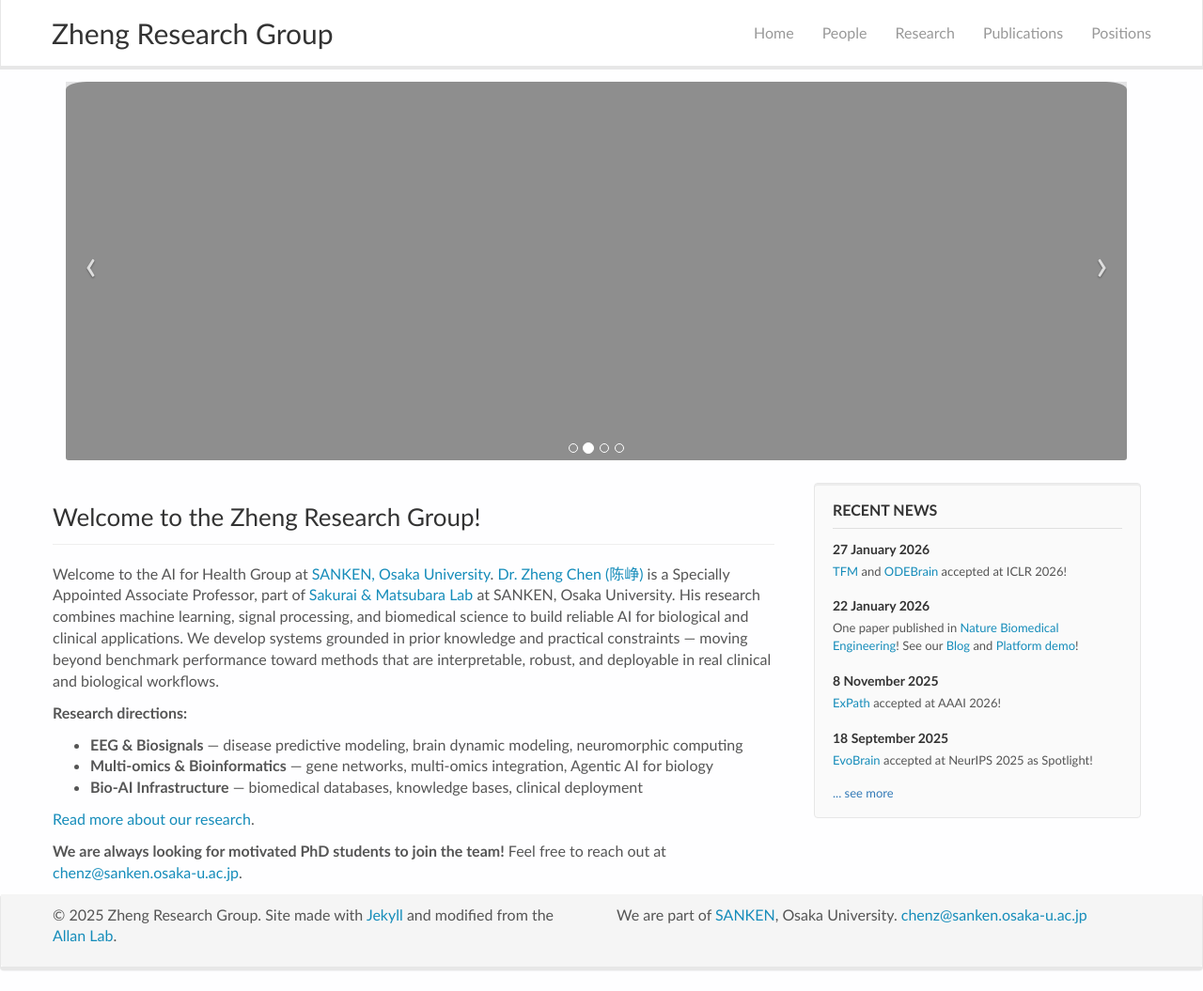
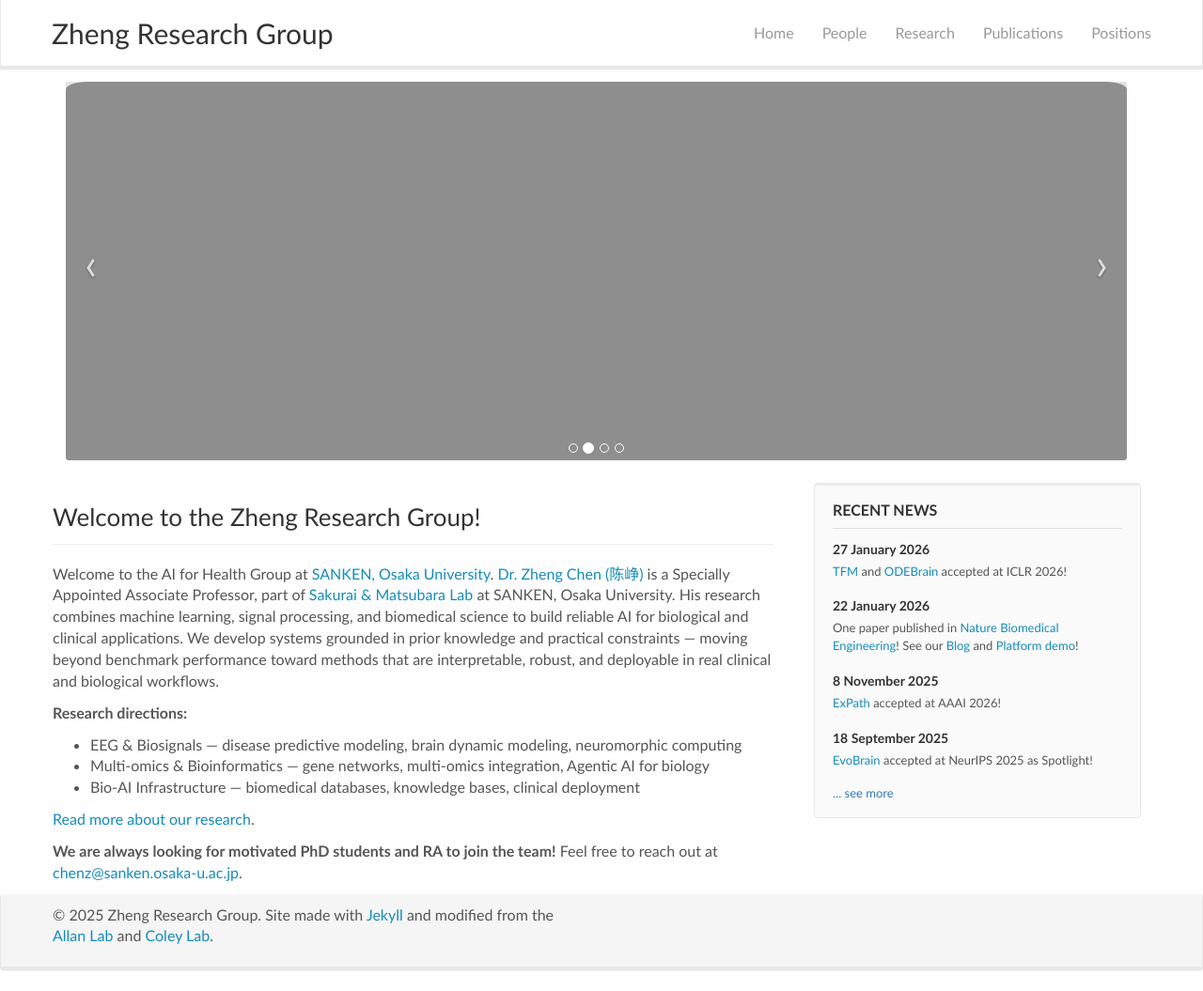
Before and after one commit to zhengchen3/zhengchen3.github.io, a Jekyll site: the page built from _pages/home.md, in a window 1280 px wide and 1055 px high. Shown: the whole window at 94% size. Built offline with Jekyll 4.4.1, drawn with Linux system fonts in a browser that asks for light colours; nearby versions of some CDN libraries.

Commit message:
Apply Coley-style parameters: CSS, nav, footer, news

```diff
--- a/_includes/footer.html
+++ b/_includes/footer.html
@@ -3,11 +3,10 @@
 	<div class="container-fluid">
 	  <div class="row">
 		<div class="col-sm-6">
-		  <p>&copy; 2025 Zheng Research Group. Site made with <a href="https://jekyllrb.com">Jekyll</a> and modified from the <a href="https://github.com/mpa139/allanlab">Allan Lab</a>.</p>
-		</div>
-		<div class="col-sm-6">
+		  <p>&copy; 2025 Zheng Research Group. Site made with <a href="https://jekyllrb.com">Jekyll</a> and modified from the <a href="https://github.com/mpa139/allanlab">Allan Lab</a> and <a href="https://github.com/coleygroup/coleygroup.github.io">Coley Lab</a>.</p>
+		<!-- <div class="col-sm-6">
 		  <p>We are part of <a href="https://www.sanken.osaka-u.ac.jp/en/">SANKEN</a>, Osaka University. <a href="mailto:{{ site.email }}">{{ site.email }}</a></p>
-		</div>
+		</div> -->
 	  </div>
 	</div>
   </div>
--- a/_pages/home.md
+++ b/_pages/home.md
@@ -10,11 +10,11 @@ permalink: /
 Welcome to the AI for Health Group at [SANKEN, Osaka University](https://www.sanken.osaka-u.ac.jp/en/). [Dr. Zheng Chen (陈峥)](https://scholar.google.com/citations?user=571LAh4AAAAJ&hl=en) is a Specially Appointed Associate Professor, part of [Sakurai & Matsubara Lab](https://www.dm.sanken.osaka-u.ac.jp) at SANKEN, Osaka University. His research combines machine learning, signal processing, and biomedical science to build reliable AI for biological and clinical applications. We develop systems grounded in prior knowledge and practical constraints — moving beyond benchmark performance toward methods that are interpretable, robust, and deployable in real clinical and biological workflows.
 
 **Research directions:**
-- **EEG & Biosignals** — disease predictive modeling, brain dynamic modeling, neuromorphic computing
-- **Multi-omics & Bioinformatics** — gene networks, multi-omics integration, Agentic AI for biology
-- **Bio-AI Infrastructure** — biomedical databases, knowledge bases, clinical deployment
+- EEG & Biosignals — disease predictive modeling, brain dynamic modeling, neuromorphic computing
+- Multi-omics & Bioinformatics — gene networks, multi-omics integration, Agentic AI for biology
+- Bio-AI Infrastructure — biomedical databases, knowledge bases, clinical deployment
 
 [Read more about our research]({{ site.url }}{{ site.baseurl }}/research).
 
-**We are always looking for motivated PhD students to join the team!**
+**We are always looking for motivated PhD students and RA to join the team!**
 Feel free to reach out at [chenz@sanken.osaka-u.ac.jp](mailto:chenz@sanken.osaka-u.ac.jp).
```
